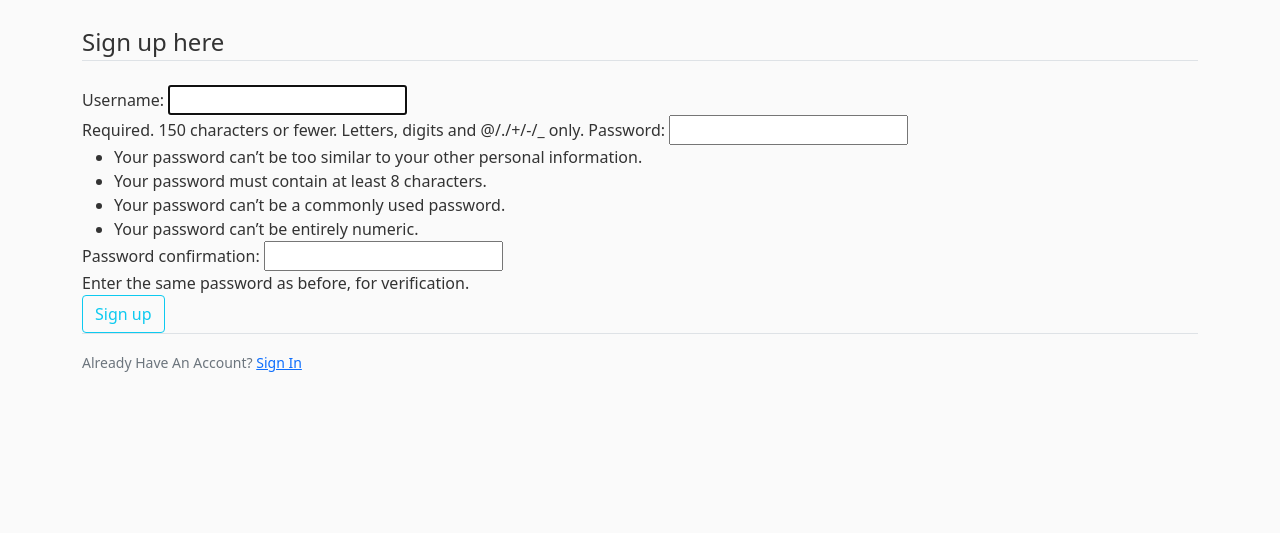
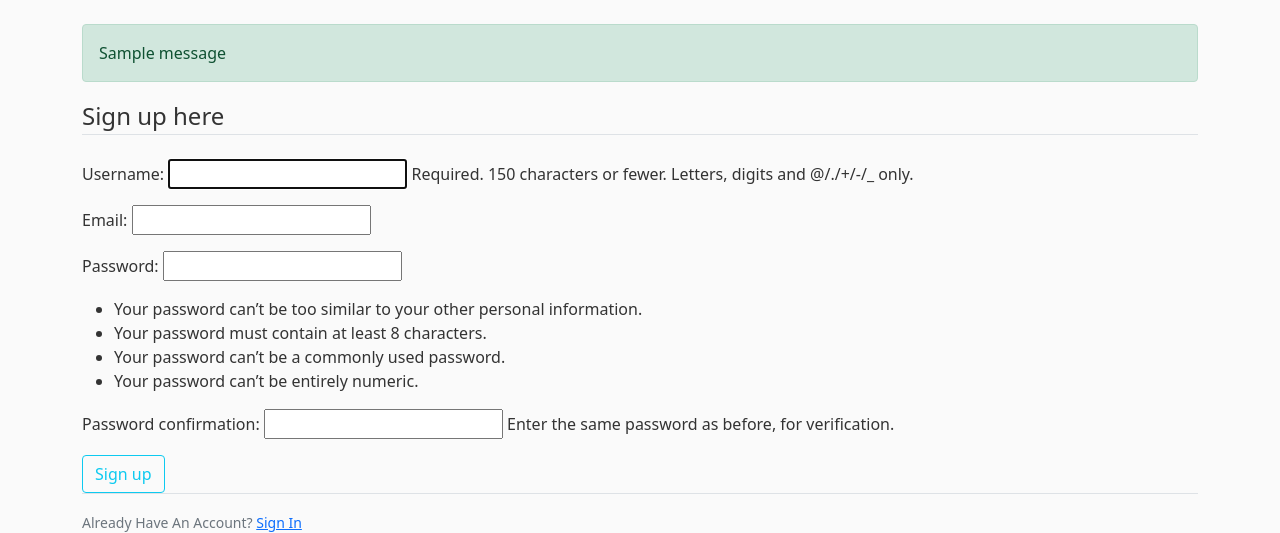
Before and after one commit to dgulacsy/pollynesia, a Django app: page /signup/ in a window 1280 px wide. Shown: the part 56-589 px from the top of the page. Run offline with Django 4.2, Linux system fonts and the light colour scheme; tables that the repository leaves empty hold one stand-in row (values such as "Sample post"); one stand-in notice (Sample message) is shown; some libraries are stand-ins or nearby versions.

Commit message:
update singup page

```diff
--- a/pollynesia_project/pollynesia_site/templates/pollynesia_site/base.html
+++ b/pollynesia_project/pollynesia_site/templates/pollynesia_site/base.html
@@ -23,6 +23,13 @@
     {% include 'pollynesia_site/navbar.html' %}
 
     <div class="container">
+        {% if messages %}
+            {% for message in messages %}
+                <div class="alert alert-{{ message.tags }}">
+                    {{message}}
+                </div>
+            {% endfor %}
+        {% endif %}
         {% block content %}{% endblock %}
     </div>
 
--- /dev/null
+++ b/pollynesia_project/users/forms.py
@@ -0,0 +1,12 @@
+from dataclasses import field
+from django import forms
+from django.contrib.auth.models import User
+from django.contrib.auth.forms import UserCreationForm
+
+
+class UserSignupForm(UserCreationForm):
+    email = forms.EmailField()
+
+    class Meta:
+        model = User
+        fields = ['username', 'email', 'password1', 'password2']
--- a/pollynesia_project/users/templates/users/signup.html
+++ b/pollynesia_project/users/templates/users/signup.html
@@ -6,7 +6,7 @@
         {% csrf_token %}
         <fieldset class="form-group">
             <legend class="border-bottom mb-4">Sign up here</legend>
-            {{form}}
+            {{ form.as_p }}
         </fieldset>
         <div class="form-group">
             <button class="btn btn-outline-info" type="submit">Sign up</button>
--- a/pollynesia_project/users/views.py
+++ b/pollynesia_project/users/views.py
@@ -1,7 +1,15 @@
-from django.shortcuts import render
-from django.contrib.auth.forms import UserCreationForm
-
+from django.shortcuts import render, redirect
+from django.contrib import messages
+from .forms import UserSignupForm
 
 def signup(request):
-    form = UserCreationForm()
+    if request.method == 'POST':
+        form = UserSignupForm(request.POST)
+        if form.is_valid():
+            form.save()
+            username = form.cleaned_data.get('username')
+            messages.success(request, f'Thank you for creating an account, {username}!')
+            return redirect('polls:index')
+    else:
+        form = UserSignupForm()
     return render(request, 'users/signup.html', {'form': form})
```
